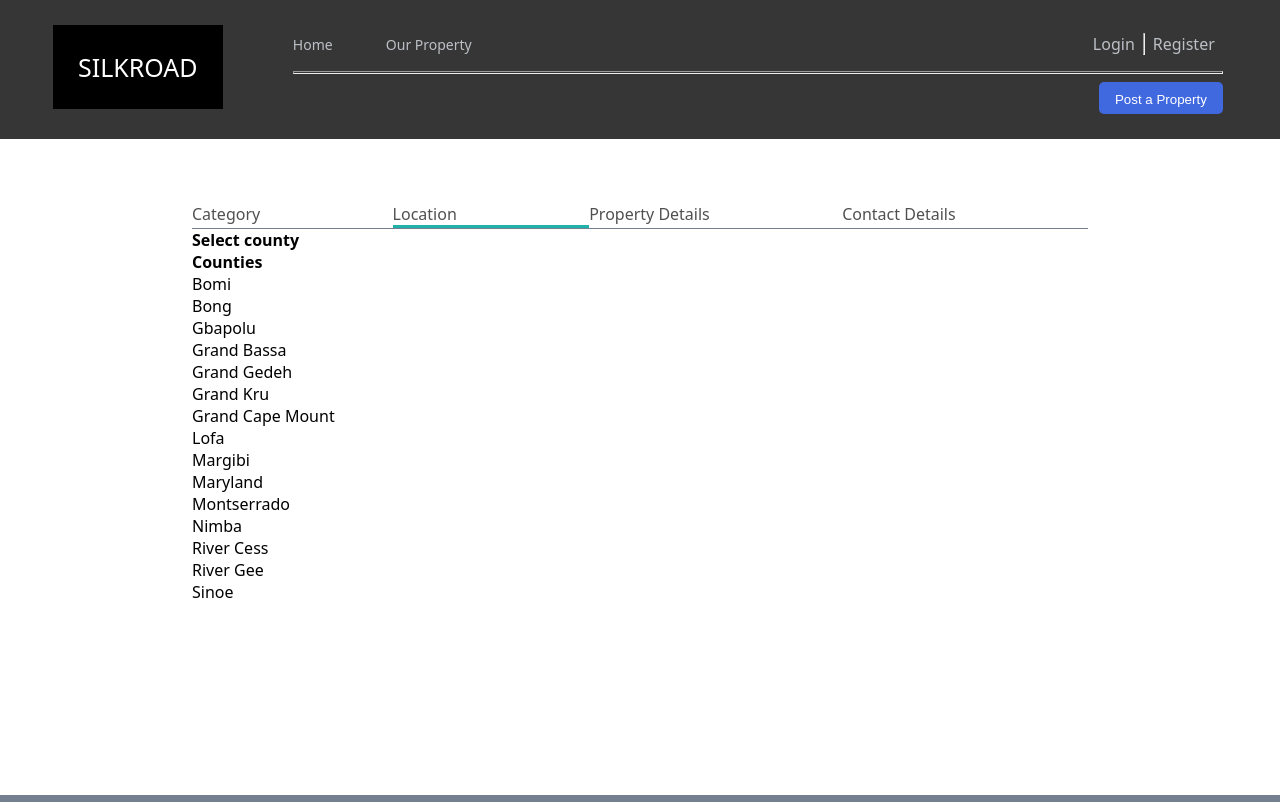
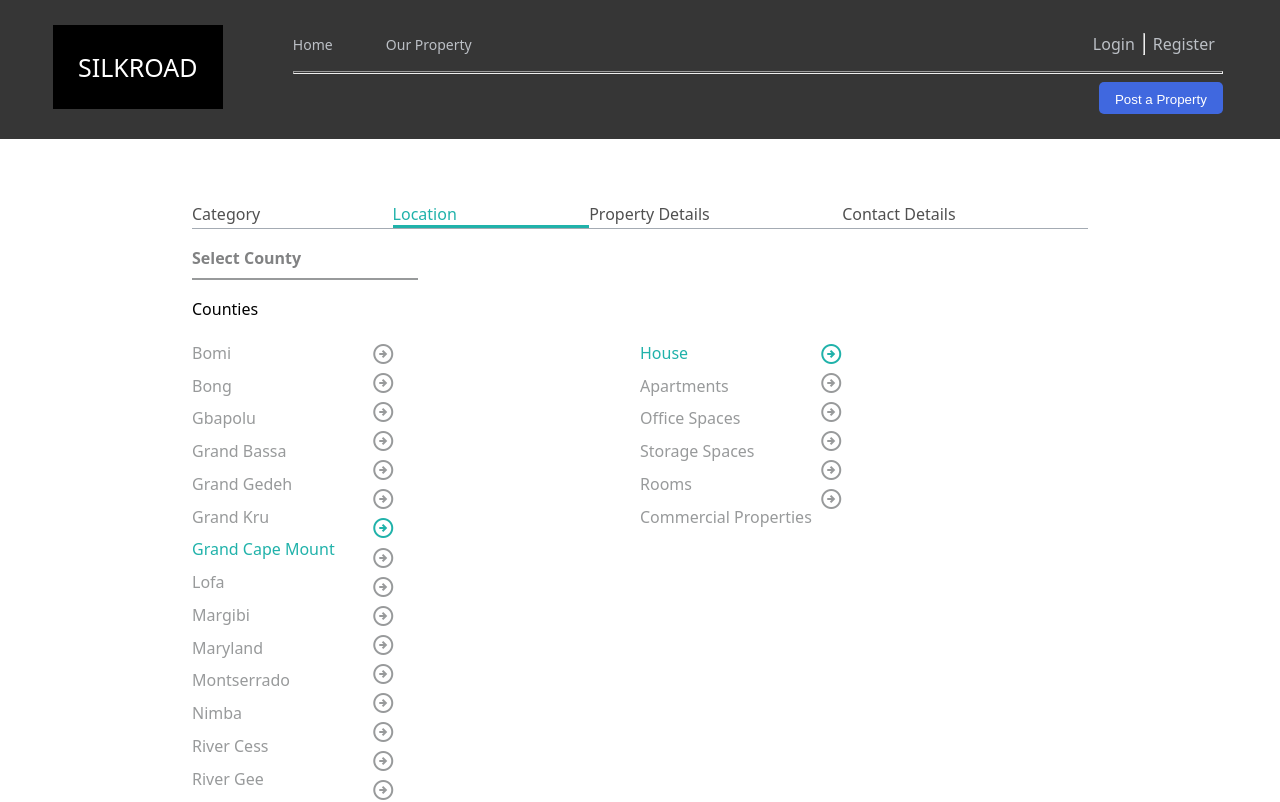
Before and after one commit to benjaminangafua/silk-road-vue-composition-api, a Vue app: page /post-a-property/location in a window 1280 px wide. Shown: the top 802 px of the page. Built offline with nearby package versions, Linux system fonts and the light colour scheme.

Commit message:
Updated category css

```diff
--- a/src/assets/category.css
+++ b/src/assets/post-a-property.css
@@ -9,7 +9,7 @@ a {
     color: #505050;
 }
 
-.category-arrow>div {
+.circle-arrow>div {
     color: #989a9b;
 }
 
@@ -40,9 +40,9 @@ a {
     color: #818283;
 }
 
-.category-list {
+.list-2-col {
     display: grid;
-    grid-template-columns: 25% auto;
+    grid-template-columns: 40% 5%;
 }
 
 .item {
@@ -50,7 +50,7 @@ a {
     margin-bottom: 6%;
 }
 
-.category-arrow>div {
+.circle-arrow>div {
     margin-bottom: 0.5%;
 }
 
@@ -64,10 +64,6 @@ a {
     margin-top: 1%
 }
 
-.category {
-    border-bottom: 3px solid #20B2AA;
-}
-
 #footer {
     min-height: 100%;
     background: hsl(214, 11%, 51%);
--- a/src/views/Category.vue
+++ b/src/views/Category.vue
@@ -27,8 +27,8 @@ const greaterThan = computed(()=>{
                 <strong>Select Category</strong>
                 <div class="category-hr"></div>
             </div>
-            <div class="category-list">
-                    <div class="category-item">
+            <div class="list-2-col">
+                    <div class="list-item">
                         <div class="houses item active">House</div>
                         <div class="apartments item">Apartments </div>
                         <div class="office-space item">Office Spaces</div>
@@ -37,7 +37,7 @@ const greaterThan = computed(()=>{
                         <div class="commercial-properties item">Commercial Properties</div>
 
                     </div>
-                    <div class="category-arrow">
+                    <div class="circle-arrow">
                         <div class="active" v-html="greaterThan.grt"></div>
                         <div v-html="greaterThan.grt"></div>
                         <div v-html="greaterThan.grt"></div>
@@ -45,7 +45,6 @@ const greaterThan = computed(()=>{
                         <div v-html="greaterThan.grt"></div>
                         <div v-html="greaterThan.grt"></div>
                      </div>
-
                </div>
         </div>
         <div id="footer"><FooterDown /></div>
@@ -53,5 +52,10 @@ const greaterThan = computed(()=>{
 </template>
 
 <style scoped>
-    @import url('../assets/category.css');
+    @import url('../assets/post-a-property.css');
+
+.category {
+    border-bottom: 3px solid #20B2AA;
+}
+
 </style>
--- a/src/views/Location.vue
+++ b/src/views/Location.vue
@@ -1,6 +1,13 @@
 <script setup>
 import FooterDown from '../components/FooterDown.vue'
 import HeadTop from '../components/HeadTop.vue';
+import { computed } from '@vue/runtime-core';
+
+const greaterThan = computed(()=>{
+    return {
+        grt: `<span class="material-symbols-outlined">arrow_circle_right</span>`
+    }
+})
 
 </script>
 
@@ -11,34 +18,75 @@ import HeadTop from '../components/HeadTop.vue';
         </div>
         <div id="main-c">
             <div class="title-c">
-                <div class="category active"><RouterLink to="/post-a-property/category">Category</RouterLink> </div>
-                <div class="location"> <RouterLink to="/post-a-property/location">Location</RouterLink> </div>
+                <div class="category"><RouterLink to="/post-a-property/category">Category</RouterLink> </div>
+                <div class="location active"> <RouterLink to="/post-a-property/location">Location</RouterLink> </div>
                 <div class="property-details"><RouterLink to="/post-a-property/detail">Property Details</RouterLink> </div>
                 <div class="contact-details"><RouterLink to="/post-a-property/contact-detail"> Contact Details</RouterLink> </div>
             </div>
-
-            <div class="select-county"><strong>Select county</strong></div>
+            <div class="select-category">
+                <strong>Select County</strong>
+                <div class="category-hr"></div>
+            </div>
+            <div>Counties</div> <br>
 
             <div class="location-list">
-                <div class="county-list">
-                    <b>Counties</b>
-                    <div class="county">Bomi</div>
-                    <div class="county">Bong</div>
-                    <div class="county">Gbapolu</div>
-                    <div class="county">Grand Bassa</div>
-                    <div class="county">Grand Gedeh</div>
-                    <div class="county">Grand Kru</div>
-                    <div class="county">Grand Cape Mount</div>
-                    <div class="county">Lofa</div>
-                    <div class="county">Margibi</div>
-                    <div class="county">Maryland</div>
-                    <div class="county">Montserrado</div>
-                    <div class="county">Nimba</div>
-                    <div class="county">River Cess</div>
-                    <div class="county">River Gee</div>
-                    <div class="county">Sinoe</div>
+                <div class="list-2-col">
+                    <div class="counties-col">
+                        <div class="county item">Bomi</div>
+                        <div class="county  item">Bong</div>
+                        <div class="county  item">Gbapolu</div>
+                        <div class="county  item">Grand Bassa</div>
+                        <div class="county  item">Grand Gedeh</div>
+                        <div class="county  item">Grand Kru</div>
+                        <div class="county  item active">Grand Cape Mount</div>
+                        <div class="county  item">Lofa</div>
+                        <div class="county  item">Margibi</div>
+                        <div class="county  item">Maryland</div>
+                        <div class="county  item">Montserrado</div>
+                        <div class="county  item">Nimba</div>
+                        <div class="county  item">River Cess</div>
+                        <div class="county  item">River Gee</div>
+                        <div class="county  item">Sinoe</div>
+                    </div>
+
+                    <div class="circle-arrow">
+                        <div v-html="greaterThan.grt"></div>
+                        <div v-html="greaterThan.grt"></div>
+                        <div v-html="greaterThan.grt"></div>
+                        <div v-html="greaterThan.grt"></div>
+                        <div v-html="greaterThan.grt"></div>
+                        <div v-html="greaterThan.grt"></div>
+                        <div class="active" v-html="greaterThan.grt"></div>
+                        <div v-html="greaterThan.grt"></div>
+                        <div v-html="greaterThan.grt"></div>
+                        <div v-html="greaterThan.grt"></div>
+                        <div v-html="greaterThan.grt"></div>
+                        <div v-html="greaterThan.grt"></div>
+                        <div v-html="greaterThan.grt"></div>
+                        <div v-html="greaterThan.grt"></div>
+                        <div v-html="greaterThan.grt"></div>
+                        <div v-html="greaterThan.grt"></div>
+                     </div>
                 </div>
-                <div class="district-list"></div>
+
+                <div class="list-2-col">
+                    <div class="list-item">
+                        <div class="houses item active">House</div>
+                        <div class="apartments item">Apartments </div>
+                        <div class="office-space item">Office Spaces</div>
+                        <div class="storage-space item">Storage Spaces</div>
+                        <div class="rooms item">Rooms</div>
+                        <div class="commercial-properties item">Commercial Properties</div>
+                    </div>
+                    <div class="circle-arrow">
+                        <div class="active" v-html="greaterThan.grt"></div>
+                        <div v-html="greaterThan.grt"></div>
+                        <div v-html="greaterThan.grt"></div>
+                        <div v-html="greaterThan.grt"></div>
+                        <div v-html="greaterThan.grt"></div>
+                        <div v-html="greaterThan.grt"></div>
+                     </div>
+               </div>
             </div>
         </div>
         <div id="footer"><FooterDown /></div>
@@ -47,37 +95,13 @@ import HeadTop from '../components/HeadTop.vue';
 
 <style scoped>
 
+@import url('../assets/post-a-property.css');
 
-.container-c{
-  min-height: 100vh;
-  margin: 0;
-  display: grid;
-  grid-template-rows: auto 2fr auto;
-
-}
-
-a{
-    color: #505050;
-}
-#head-bg-color{
-    background-color: #505050;
-}
-#main-c{
-    padding: 5% 15% 15% 15%;
-}
-
-.title-c {
-    display: grid;
-    grid-template-columns: repeat(4, auto);
-    border-bottom: 1px solid hsl(214, 11%, 51%);
-}
-.location{
+.location {
     border-bottom: 3px solid #20B2AA;
 }
-#footer{
-  min-height:100%;
-  background: hsl(214, 11%, 51%);
+.location-list{
+    display: grid;
+    grid-template-columns: 50% auto;
 }
-
-
 </style>
```
